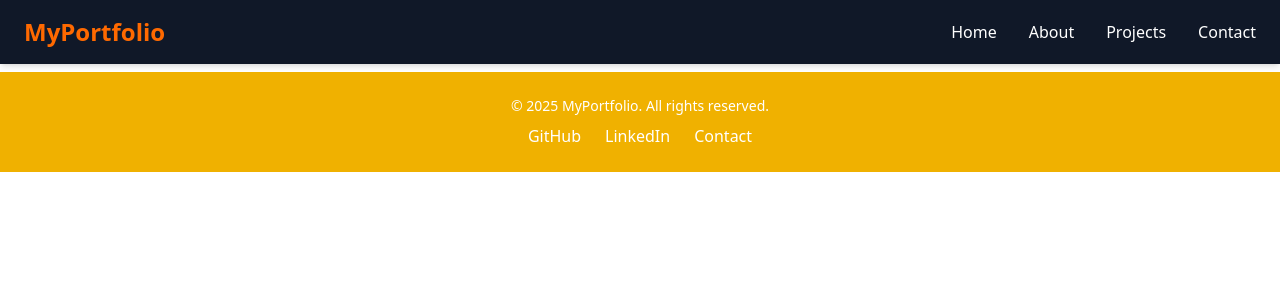
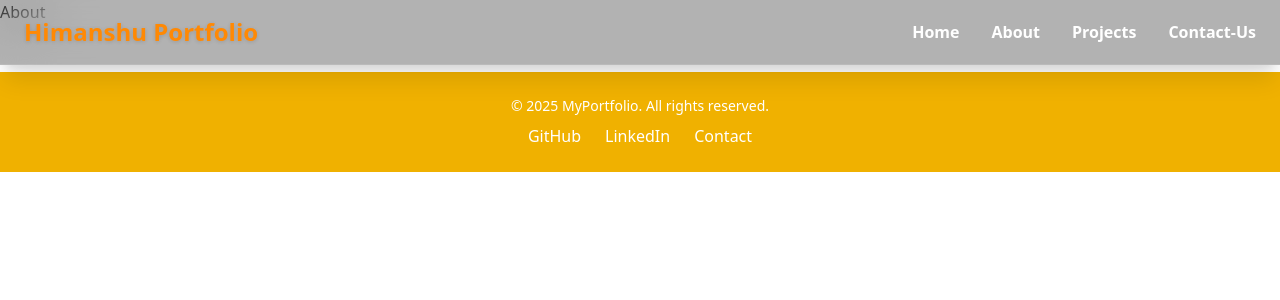
Before and after one commit to HimanshuKumarShahi/chai-aur-react, a React (Vite) app in the folder Portfolio/: page /about in a window 1280 px wide. Shown: the top 300 px of the page. Built offline with nearby package versions, Linux system fonts and the light colour scheme.

Commit message:
make perfect navbar.

```diff
--- a/Portfolio/src/components/Navbar/Navbar.jsx
+++ b/Portfolio/src/components/Navbar/Navbar.jsx
@@ -4,47 +4,101 @@ import { Link } from 'react-router-dom';
 function Navbar() {
   const [isOpen, setIsOpen] = useState(false);
 
+  const closeMenu = () => setIsOpen(false);
+
   return (
-    <nav className="bg-gray-900 text-white px-6 py-4 shadow-md fixed w-full top-0 z-50">
-      <div className="max-w-7xl mx-auto flex justify-between items-center">
-        <Link to="/" className="text-2xl font-bold text-orange-500">
-          MyPortfolio
+    <nav className="
+      fixed top-0 w-full z-50
+      bg-black/30 backdrop-blur-xl
+      shadow-xl
+      border-b border-white/10
+    ">
+      <div className="max-w-7xl mx-auto px-6 py-4 flex justify-between items-center">
+
+        {/* Logo */}
+        <Link
+          to="/"
+          onClick={closeMenu}
+          className="text-2xl font-bold text-orange-400 drop-shadow-sm"
+        >
+          Himanshu Portfolio
         </Link>
+
         {/* Desktop Menu */}
         <div className="hidden md:flex gap-8">
-          <Link to="/" className="hover:text-orange-400 transition">Home</Link>
-          <Link to="/about" className="hover:text-orange-400 transition">About</Link>
-          <Link to="/projects" className="hover:text-orange-400 transition">Projects</Link>
-          <Link to="/contact" className="hover:text-orange-400 transition">Contact</Link>
+          <Link
+            to="/"
+            className="font-semibold text-white transition-all duration-200 ease-in-out hover:text-orange-500 transform hover:scale-125"
+          >
+            Home
+          </Link>
+          <Link
+            to="/about"
+            className="font-semibold text-white transition-all duration-200 ease-in-out hover:text-orange-500 transform hover:scale-125"
+          >
+            About
+          </Link>
+          <Link
+            to="/projects"
+            className="font-semibold text-white transition-all duration-200 ease-in-out hover:text-orange-500 transform hover:scale-125"
+          >
+            Projects
+          </Link>
+          <Link
+            to="/contact"
+            className="font-semibold text-white transition-all duration-200 ease-in-out hover:text-orange-500 transform hover:scale-125"
+          >
+            Contact-Us
+          </Link>
         </div>
-        {/* Mobile Hamburger */}
+
+        {/* Mobile Toggle */}
         <div className="md:hidden">
           <button
             onClick={() => setIsOpen(!isOpen)}
-            className="focus:outline-none"
+            className="focus:outline-none text-white"
             aria-label="Toggle Menu"
           >
-            <svg
-              className="w-6 h-6"
-              fill="none"
-              stroke="currentColor"
-              viewBox="0 0 24 24"
-              xmlns="http://www.w3.org/2000/svg"
-            >
-              <path strokeLinecap="round" strokeLinejoin="round" strokeWidth={2}
-                d="M4 6h16M4 12h16M4 18h16" />
-            </svg>
+            {isOpen ? (
+              <svg className="w-7 h-7" fill="none" stroke="currentColor" viewBox="0 0 24 24">
+                <path strokeLinecap="round" strokeLinejoin="round" strokeWidth={2}
+                  d="M6 18L18 6M6 6l12 12" />
+              </svg>
+            ) : (
+              <svg className="w-7 h-7" fill="none" stroke="currentColor" viewBox="0 0 24 24">
+                <path strokeLinecap="round" strokeLinejoin="round" strokeWidth={2}
+                  d="M4 6h16M4 12h16M4 18h16" />
+              </svg>
+            )}
           </button>
         </div>
       </div>
 
       {/* Mobile Menu */}
       {isOpen && (
-        <div className="md:hidden bg-gray-800 mt-2 rounded-b-lg shadow p-4 flex flex-col gap-3">
-          <Link to="/" className="hover:text-orange-400 transition py-1">Home</Link>
-          <Link to="/about" className="hover:text-orange-400 transition py-1">About</Link>
-          <Link to="/projects" className="hover:text-orange-400 transition py-1">Projects</Link>
-          <Link to="/contact" className="hover:text-orange-400 transition py-1">Contact</Link>
+        <div className="
+          md:hidden
+          bg-black/40 backdrop-blur-xl
+          shadow-lg border-t border-white/10
+          flex flex-col
+          items-center
+          gap-4
+          px-6 py-6
+          rounded-b-xl
+          animate-slideDown
+        ">
+          <Link onClick={closeMenu} to="/" className="text-white text-lg font-medium hover:text-orange-400">
+            Home
+          </Link>
+          <Link onClick={closeMenu} to="/about" className="text-white text-lg font-medium hover:text-orange-400">
+            About
+          </Link>
+          <Link onClick={closeMenu} to="/projects" className="text-white text-lg font-medium hover:text-orange-400">
+            Projects
+          </Link>
+          <Link onClick={closeMenu} to="/contact" className="text-white text-lg font-medium hover:text-orange-400">
+            Contact-Us
+          </Link>
         </div>
       )}
     </nav>
```
